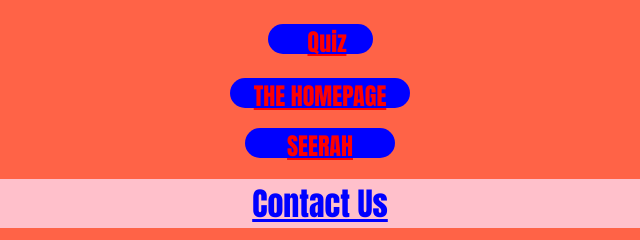
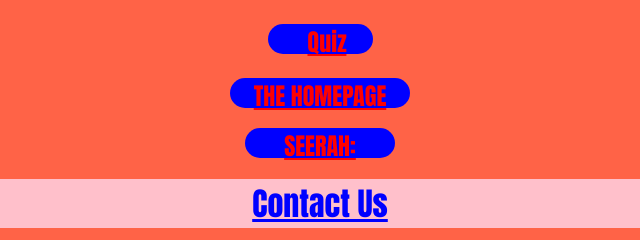
Before and after one commit to almoali/ali.dir.so, a plain HTML site: page contactinfo.html in a window 1280 px wide. Shown: the top 240 px of the page, 320-960 px from the left. Drawn offline with Linux system fonts and the light colour scheme.

Commit message:
123456789ASDGDUDHNSK

```diff
--- a/contactinfo.html
+++ b/contactinfo.html
@@ -153,7 +153,7 @@
 
       <!--SEERAH WEBPGAE-->
       <nav class="seerah">
-        <a href="seerasaw.html">SEERAH</a>
+        <a href="seerasaw.html">SEERAH:</a>
       </nav>
     </div>
 
```
Also changed, not shown: 1 other file.
